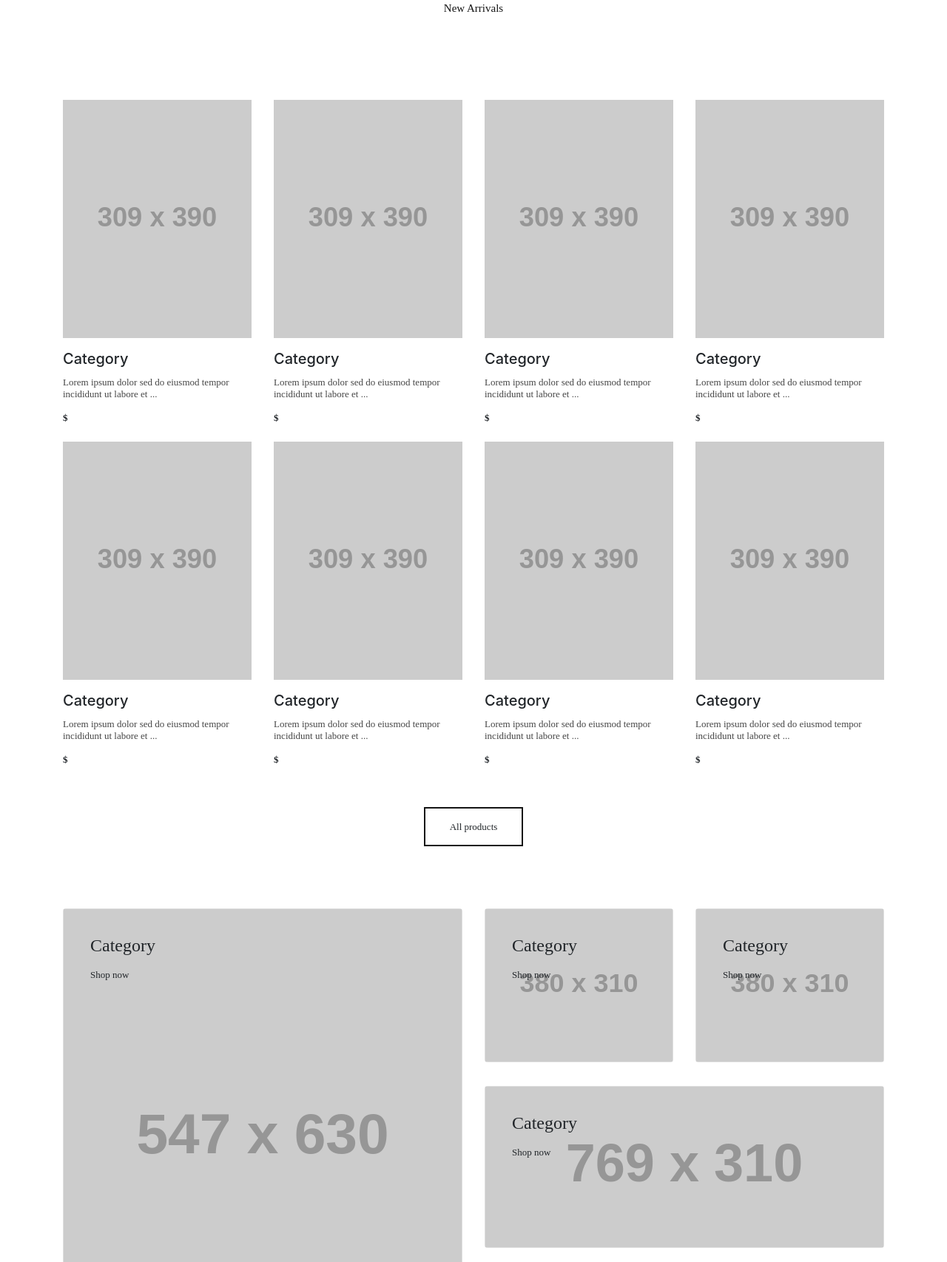
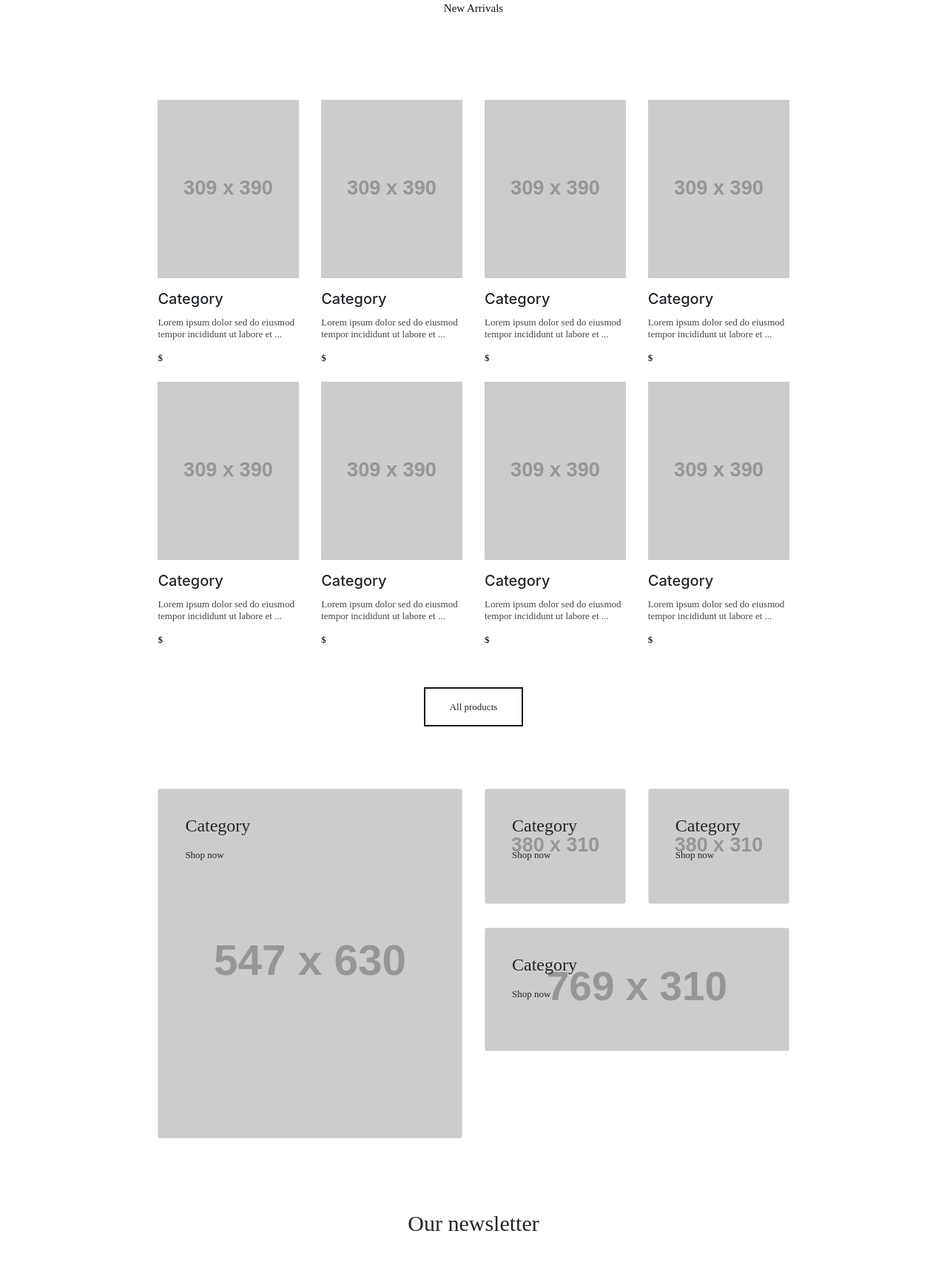
Before and after one commit to magda-korzeniowska/daftacademy-frontend_levelup-2020, a website built with webpack: page src/index.html in a window 1280 px wide. Shown: the part 1094-2800 px from the top of the page at 74% size. Built offline with nearby package versions, Linux system fonts and the light colour scheme; placeholder pictures from the web are drawn by us; files whose address does not match are found by name.

Commit message:
style: fixing responsive desing

```diff
--- a/src/index.html
+++ b/src/index.html
@@ -17,7 +17,7 @@
   <header class="site-header">
     <nav class="navigation">
       <div class="navigation__main">
-        <div class="navigation__menu show-when-very-narrow">
+        <div class="navigation__menu show-when-narrow">
           <a id="bars" class="navigation__menu-link" href="#" target="_top">
             <img src="assets/canvas-menu.svg" class="navigation__menu-icon" alt="menu icon">
           </a>
@@ -148,7 +148,7 @@
       </header>
       <article class="container new-arrivals__grid">
         <div class="row new-arrivals__row">
-          <div class="col-md-3 col-sm-6 col-xs-6 new-arrivals__col">
+          <div class="col-lg-3 col-sm-6 col-6 new-arrivals__col">
             <div class="card mb-4 product">
               <img src="https://via.placeholder.com/309x390/d7d7d7/959595?Text=309x390.png" class="card-img-top product__image" alt="product image">
               <div class="class-body">
@@ -158,7 +158,7 @@
               </div>
             </div>
           </div>
-          <div class="col-md-3 col-sm-6 col-xs-6 new-arrivals__col">
+          <div class="col-lg-3 col-sm-6 col-6 new-arrivals__col">
             <div class="card mb-4 product">
               <img src="https://via.placeholder.com/309x390/d7d7d7/959595?Text=309x390.png" class="card-img-top product__image" alt="product image">
               <div class="class-body">
@@ -168,7 +168,7 @@
               </div>
             </div>
           </div>
-          <div class="col-md-3 col-sm-6 col-xs-6 new-arrivals__col">
+          <div class="col-lg-3 col-sm-6 col-6 new-arrivals__col">
             <div class="card mb-4 product">
               <img src="https://via.placeholder.com/309x390/d7d7d7/959595?Text=309x390.png" class="card-img-top product__image" alt="product image">
               <div class="class-body">
@@ -178,7 +178,7 @@
               </div>
             </div>
           </div>
-          <div class="col-md-3 col-sm-6 col-xs-6 new-arrivals__col">
+          <div class="col-lg-3 col-sm-6 col-6 new-arrivals__col">
             <div class="card mb-4 product">
               <img src="https://via.placeholder.com/309x390/d7d7d7/959595?Text=309x390.png" class="card-img-top product__image" alt="product image">
               <div class="class-body">
@@ -190,7 +190,7 @@
           </div>
         </div>
         <div class="row new-arrivals__row">
-          <div class="col-md-3 col-sm-6 col-xs-6 new-arrivals__col">
+          <div class="col-lg-3 col-sm-6 col-6 new-arrivals__col">
             <div class="card mb-4 product">
               <img src="https://via.placeholder.com/309x390/d7d7d7/959595?Text=309x390.png" class="card-img-top product__image" alt="product image">
               <div class="class-body">
@@ -200,7 +200,7 @@
               </div>
             </div>
           </div>
-          <div class="col-md-3 col-sm-6 col-xs-6 new-arrivals__col">
+          <div class="col-lg-3 col-sm-6 col-6 new-arrivals__col">
             <div class="card mb-4 product">
               <img src="https://via.placeholder.com/309x390/d7d7d7/959595?Text=309x390.png" class="card-img-top product__image" alt="product image">
               <div class="class-body">
@@ -210,7 +210,7 @@
               </div>
             </div>
           </div>
-          <div class="col-md-3 col-sm-6 col-xs-6 new-arrivals__col">
+          <div class="col-lg-3 col-sm-6 col-6 new-arrivals__col">
             <div class="card mb-4 product">
               <img src="https://via.placeholder.com/309x390/d7d7d7/959595?Text=309x390.png" class="card-img-top product__image" alt="product image">
               <div class="class-body">
@@ -220,7 +220,7 @@
               </div>
             </div>
           </div>
-          <div class="col-md-3 col-sm-6 col-xs-6 new-arrivals__col">
+          <div class="col-lg-3 col-sm-6 col-6 new-arrivals__col">
             <div class="card mb-4 product">
               <img src="https://via.placeholder.com/309x390/d7d7d7/959595?Text=309x390.png" class="card-img-top product__image" alt="product image">
               <div class="class-body">
@@ -239,8 +239,8 @@
 
     <section class="container category">
       <div class="row category__row">
-        <div class="col-md-6 col-sm-12 category__col">
-          <div class="card mb-sm-2 category__class">
+        <div class="col-lg-6 col-sm-12 category__col">
+          <div class="card mb-2 category__class">
             <img src="https://via.placeholder.com/547x630/d7d7d7/959595?Text=547x630.png" class="img-fluid category__image" alt="product image">
             <div class="card-img-overlay">
               <h5 class="card-title pt-3 pl-3 category__name">Category</h5>
@@ -248,10 +248,10 @@
             </div>
           </div>
         </div>
-        <div class="col-md-6 col-sm-12 category__col">
+        <div class="col-lg-6 col-sm-12 category__col">
           <div class="row category__row">
-            <div class="col-md-6 col-sm-12 category__col">
-              <div class="card mb-sm-2 category__class">
+            <div class="col-lg-6 col-sm-12 category__col">
+              <div class="card mb-2 category__class">
                 <img src="https://via.placeholder.com/380x310/d7d7d7/959595?Text=380x310.png" class="img-fluid category__image" alt="product image">
                 <div class="card-img-overlay">
                   <h5 class="card-title pt-3 pl-3 category__name">Category</h5>
@@ -259,8 +259,8 @@
                 </div>
               </div>
             </div>
-            <div class="col-md-6 col-sm-12 category__col">
-              <div class="card mb-sm-2 category__class">
+            <div class="col-lg-6 col-sm-12 category__col">
+              <div class="card mb-2 category__class">
                 <img src="https://via.placeholder.com/380x310/d7d7d7/959595?Text=380x310.png" class="img-fluid category__image" alt="product image">
                 <div class="card-img-overlay">
                   <h5 class="card-title pt-3 pl-3 category__name">Category</h5>
--- a/src/script.js
+++ b/src/script.js
@@ -18,13 +18,13 @@ ready(function addScroll() {
   })
 })
 
-ready(function hideScroll() {
-  window.onscroll = function() {
-    if (document.body.scrollTop > 20 || document.documentElement.scrollTop > 20)
-    {
-      scrollToTopBtn.style.display = "block";
-    } else {
-      scrollToTopBtn.style.display = "none";
-    }
-  }
-})
+// ready(function hideScroll() {
+//   window.onscroll = function() {
+//     if (document.body.scrollTop > 20 || document.documentElement.scrollTop > 20)
+//     {
+//       scrollToTopBtn.style.display = "block";
+//     } else {
+//       scrollToTopBtn.style.display = "none";
+//     }
+//   }
+// })
--- a/src/styles/fonts.css
+++ b/src/styles/fonts.css
@@ -241,3 +241,15 @@
   text-align: left;
   color: var(--black);
 }
+
+.Text-Style-18 {
+  font-family: Jost;
+  font-size: 12px;
+  font-weight: bold;
+  font-stretch: normal;
+  font-style: normal;
+  line-height: normal;
+  letter-spacing: normal;
+  text-align: left;
+  color: var(--black);
+}
--- a/src/styles/style.scss
+++ b/src/styles/style.scss
@@ -34,14 +34,14 @@ body {
   background-size: cover;
   background-repeat: no-repeat;
   background-position: center;
+  // @media (max-width: 992px) {
+  //   position: relative;
+  // }
+  // @media (max-width: 992px) {
+  //   background-image: url("https://via.placeholder.com/375x292/d7d7d7/959595?Text=375x292.png");
+  //   height: 292px;
+  // }
   @media (max-width: 992px) {
-    position: relative;
-  }
-  @media (max-width: 992px) {
-    background-image: url("https://via.placeholder.com/375x292/d7d7d7/959595?Text=375x292.png");
-    height: 292px;
-  }
-  @media (max-width: 768px) {
     background-image: url("https://via.placeholder.com/375x523/d7d7d7/959595?Text=375x523.png");
     height: 523px;
   }
@@ -50,12 +50,12 @@ body {
 .home {
   width: 40%;
   text-align: center;
-  &__logo {
-    vertical-align: unset;
-    @media (max-width: 768px) {
-      width: 98px;
-    }
-  }
+  // &__logo {
+  //   vertical-align: unset;
+  //   @media (max-width: 768px) {
+  //     width: 98px;
+  //   }
+  // }
 }
 
 .navigation {
@@ -75,7 +75,7 @@ body {
     list-style-type: none;
     padding: 0;
     margin: 0;
-    @media (max-width: 768px) {
+    @media (max-width: 992px) {
       display: none;
     }
   }
@@ -97,10 +97,10 @@ body {
     margin-right: 0.2rem;
     margin-left: 1rem;
   }
+  // @media (max-width: 992px) {
+  //   display: none;
+  // }
   @media (max-width: 992px) {
-    display: none;
-  }
-  @media (max-width: 768px) {
     display: flex;
     margin-left: 20px;
     margin-right: 20px;
@@ -108,17 +108,26 @@ body {
 }
 
 .image-on-top {
+  // @media (max-width: 992px) {
+  //   position: absolute;
+  //   top: 30%;
+  //   left: 50%;
+  //   transform: translate(-50%, -50%);
+  // }
   @media (max-width: 992px) {
     position: absolute;
-    top: 30%;
+    top: 40%;
     left: 50%;
     transform: translate(-50%, -50%);
   }
-  @media (max-width: 768px) {
-    position: absolute;
-    top: 50%;
-    left: 50%;
-    transform: translate(-50%, -50%);
+}
+
+.main {
+  margin-left: 15.5%;
+  margin-right: 15.5%;
+  @media (max-width: 992px) {
+    margin-left: 4%;
+    margin-right: 4%;
   }
 }
 
@@ -194,6 +203,10 @@ body {
 
 .newsletter {
   min-height: 406px;
+  // @media (max-width: 992px) {
+  //   margin-left: 4%;
+  //   margin-right: 4%;
+  // }
   &__header {
     @extend .Text-Style-9;
     text-align: center;
@@ -236,6 +249,9 @@ body {
     @extend .Text-Style-5;
     text-align: center;
     margin-bottom: 97px;
+    @media (max-width: 992px) {
+      text-align: left;
+    }
   }
 }
 
@@ -246,12 +262,12 @@ body {
   }
 }
 
-.show-when-very-narrow {
-  display: none;
-  @media (max-width: 768px) {
-    display: inline;
-  }
-}
+// .show-when-very-narrow {
+//   display: none;
+//   @media (max-width: 992px) {
+//     display: inline;
+//   }
+// }
 
 .hide-when-narrow {
   @media (max-width: 992px) {
@@ -261,15 +277,18 @@ body {
 
 .footer {
   min-height: 150px;
-
+  margin-left: 15.5%;
+  margin-right: 15.5%;
+  @media (max-width: 992px) {
+    margin-left: 4%;
+    margin-right: 4%;
+  }
   &__stuff {
     display: flex;
     max-width: 1920px;
     justify-content: space-between;
     align-content: center;
     margin-bottom: 40px;
-    margin-left: 15.5%;
-    margin-right: 15.5%;
     @media (max-width: 992px) {
       flex-direction: column;
     }
@@ -280,8 +299,6 @@ body {
     justify-content: space-between;
     align-content: center;
     margin-bottom: 22px;
-    margin-left: 15.5%;
-    margin-right: 15.5%;
     @media (max-width: 992px) {
       flex-direction: column;
     }
@@ -297,7 +314,7 @@ body {
   &__logo {
     margin-right: 0.5rem;
     @media (max-width: 992px) {
-      margin-right: 3rem;
+      margin-right: 2rem;
     }
   }
 }
@@ -313,11 +330,14 @@ body {
     justify-content: space-between;
     align-content: center;
     list-style-type: none;
-    padding: 0;
+    padding: 0.25rem 0 0 0;
     margin-bottom: 0;
   }
   &__item {
     @extend .Text-Style-7;
+    @media (max-width: 992px) {
+      font-size: 12px;
+    }
   }
   &__link {
     text-decoration: none;
@@ -358,6 +378,9 @@ body {
   height: 50px;
   color: $denim;
   cursor: pointer;
+  @media (max-width: 992px) {
+    display: none;
+  }
 }
 
 /*
```
